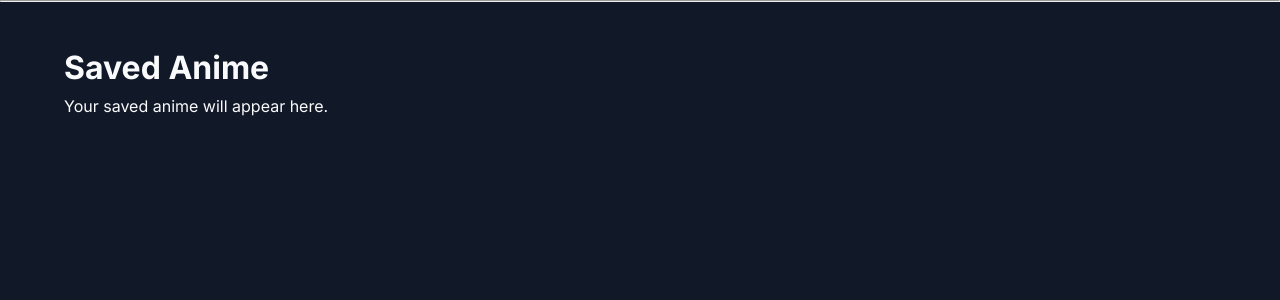
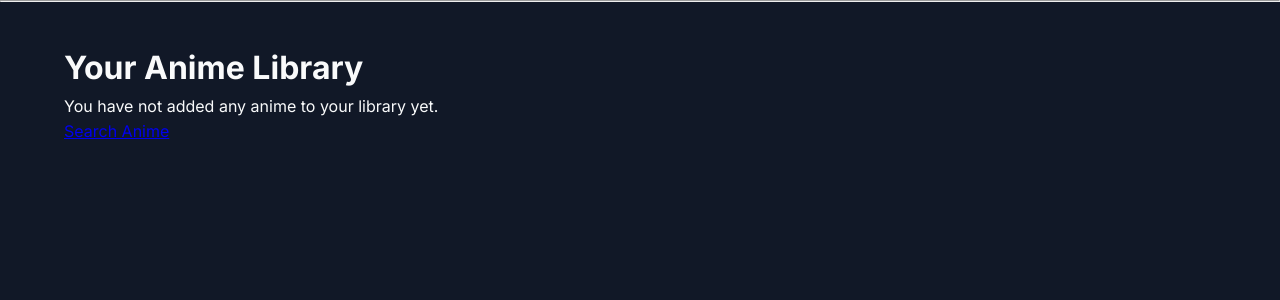
Before and after one commit to shrubfn/andeki, a Flask app: page /dashboard in a window 1280 px wide. Shown: the part 74-374 px from the top of the page. Run offline with Flask 3, Linux system fonts and the light colour scheme; the visitor is signed in with stand-in values (Sample User, id 1).

Commit message:
adding anime to library and saving to db

```diff
--- a/app.py
+++ b/app.py
@@ -33,9 +33,10 @@ def dashboard():
         flash("Please log in to view your dashboard.", "error")
         return redirect(url_for("login"))
 
-    user = db.session.get(User, session["user_id"])
+    #find all anime with user id of session id
+    anime_list = Anime.query.filter_by(user_id=session["user_id"]).all()
 
-    return render_template("dashboard.html", user=user)
+    return render_template("dashboard.html", anime_list=anime_list)
 
 
 
@@ -114,6 +115,53 @@ def login():
         return render_template("login.html")
 
 
+#backend route for library adding
+@app.route("/add-to-library", methods=["POST"])
+def add_to_library():
+    if "user_id" not in session:
+        flash("Please log in to add anime to your library.", "error")
+        return redirect(url_for("login"))
+
+    mal_id = request.form.get("mal_id")
+    title = request.form.get("title")
+    image_url = request.form.get("image_url")
+    total_episodes = request.form.get("total_episodes")
+    genre = request.form.get("genre")
+    synopsis = request.form.get("synopsis")
+    api_score = request.form.get("api_score")
+
+    existing_anime = Anime.query.filter_by(
+        user_id=session["user_id"],
+        mal_id=mal_id
+    ).first()
+
+    if existing_anime:
+        flash("This anime is already in your library.", "error")
+        return redirect(url_for("dashboard"))
+
+    new_anime = Anime(
+        user_id=session["user_id"],
+        mal_id=mal_id,
+        title=title,
+        image_url=image_url,
+        total_episodes=total_episodes,
+        current_episode=0,
+        genre=genre,
+        synopsis=synopsis,
+        api_score=api_score,
+        status="Plan to Watch",
+        rating=None,
+        notes=""
+    )
+
+    db.session.add(new_anime)
+    db.session.commit()
+
+    flash(f"{title} added to your library.", "success")
+    return redirect(url_for("dashboard"))
+
+
+
 #logout route
 @app.route("/logout", methods=["POST"])
 def logout():
@@ -121,10 +169,6 @@ def logout():
     flash("You have been logged out.", "success")
     return redirect(url_for("index"))
 
-
-
-
-
 #run website only if app is run
 if __name__ == "__main__":
     app.run(debug=True, port=5001)
--- a/templates/dashboard.html
+++ b/templates/dashboard.html
@@ -1,6 +1,30 @@
 {% extends "base.html" %}
 
 {% block content %}
-    <h1>Saved Anime</h1>
-    <p>Your saved anime will appear here.</p>
+    <h1>Your Anime Library</h1>
+
+{% if anime_list %}
+    <div class="anime-grid">
+        {% for anime in anime_list %}
+            <div class="anime-card">
+                <img src="{{ anime.image_url }}" alt="{{ anime.title }}">
+
+                <div class="anime-card-content">
+                    <h2>{{ anime.title }}</h2>
+
+                    <p><strong>Episodes:</strong> {{ anime.current_episode }} / {{ anime.total_episodes or "Unknown" }}</p>
+
+                    <p><strong>Status:</strong> {{ anime.status }}</p>
+
+                    <p><strong>Genres:</strong> {{ anime.genre or "Unknown" }}</p>
+
+                    <p><strong>MAL Score:</strong> {{ anime.api_score or "N/A" }}</p>
+                </div>
+            </div>
+        {% endfor %}
+    </div>
+{% else %}
+    <p>You have not added any anime to your library yet.</p>
+    <a href="{{ url_for('search') }}" class="primary-btn">Search Anime</a>
+{% endif %}
 {% endblock %}
```
Also changed, not shown: static/css/styles.css (+13 -10 lines), templates/search.html (+13 -4 lines).
